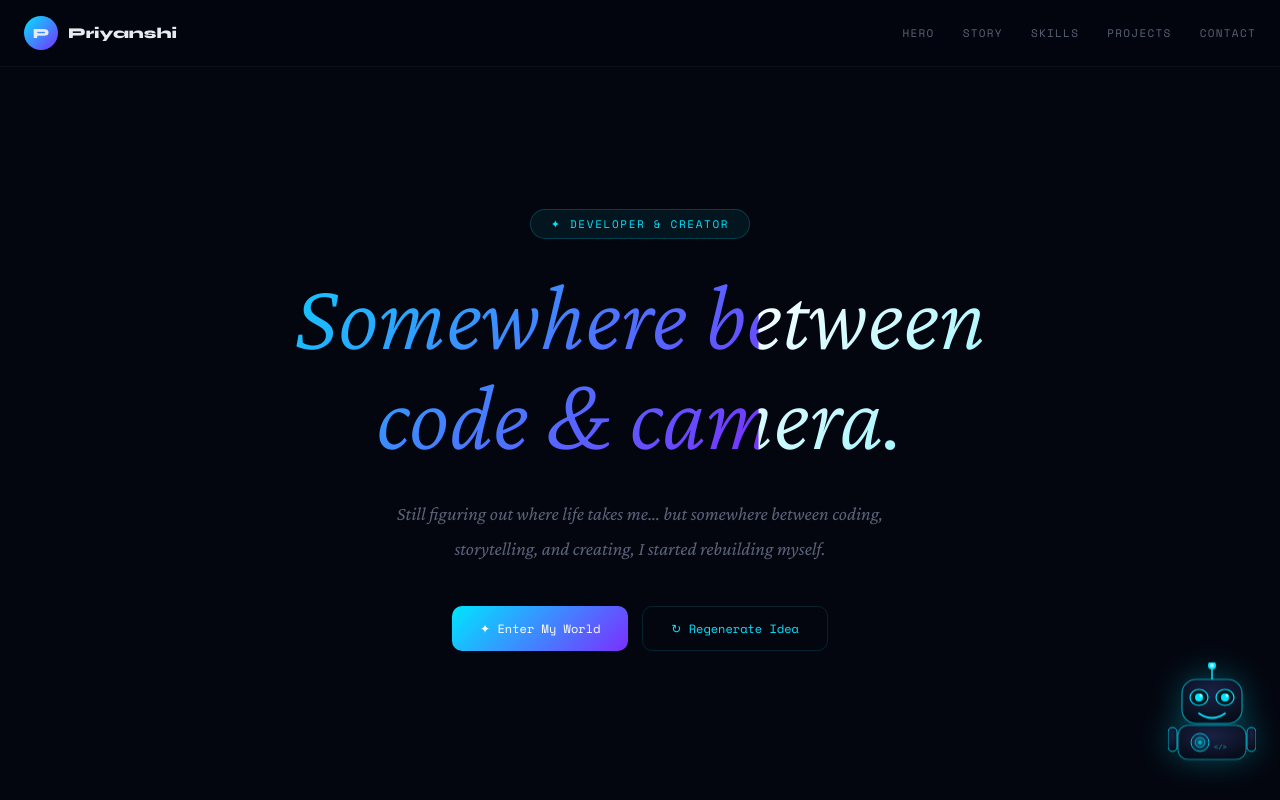
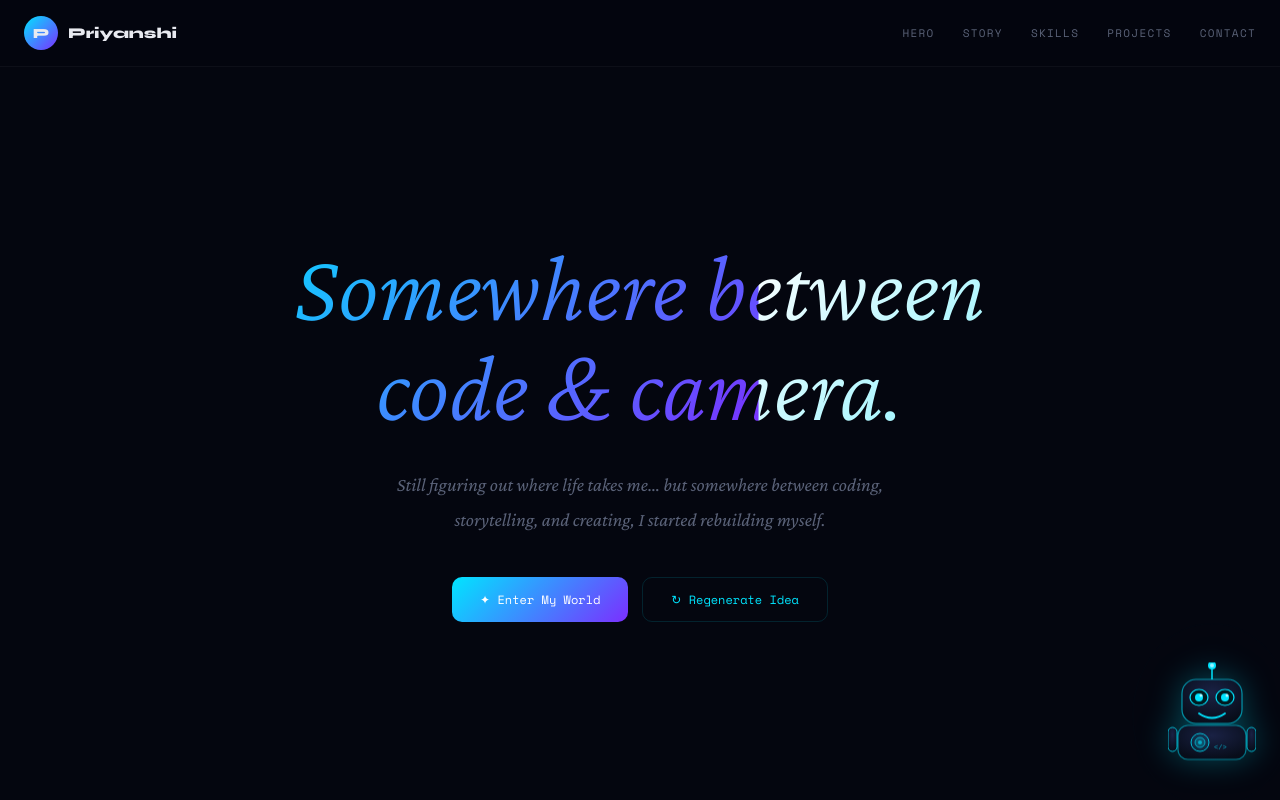
Before and after one commit to Priyanshi-untitled/portfolio, a React (Vite) app: page / in a window 1280 px wide. Shown: the top 800 px of the page. Built offline with nearby package versions, Linux system fonts and the light colour scheme.

Commit message:
Update Hero.jsx

```diff
--- a/src/sections/Hero/Hero.jsx
+++ b/src/sections/Hero/Hero.jsx
@@ -28,15 +28,6 @@ export default function Hero() {
       padding: "100px 20px 40px", position: "relative", zIndex: 2
     }}>
       <div style={{ maxWidth: 760, width: "100%" }}>
-
-        <div style={{
-          display: "inline-block",
-          background: "rgba(0,229,255,0.07)",
-          border: "1px solid rgba(0,229,255,0.2)",
-          borderRadius: 100, padding: "6px 20px",
-          fontSize: 11, letterSpacing: "0.15em",
-          color: "var(--cyan)", marginBottom: 28, textTransform: "uppercase"
-        }}>✦ Developer & Creator</div>
 
         <h1 style={{
           fontFamily: "Crimson Pro,serif",
```
